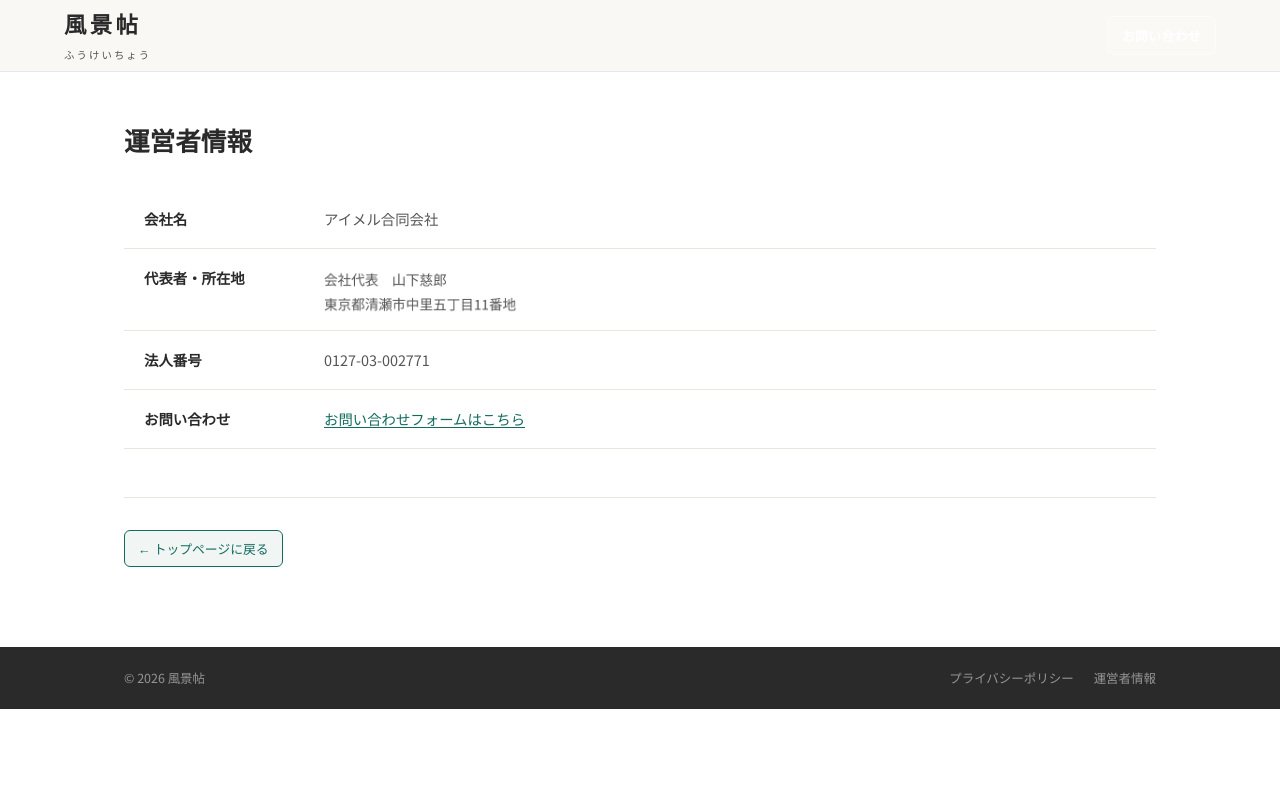
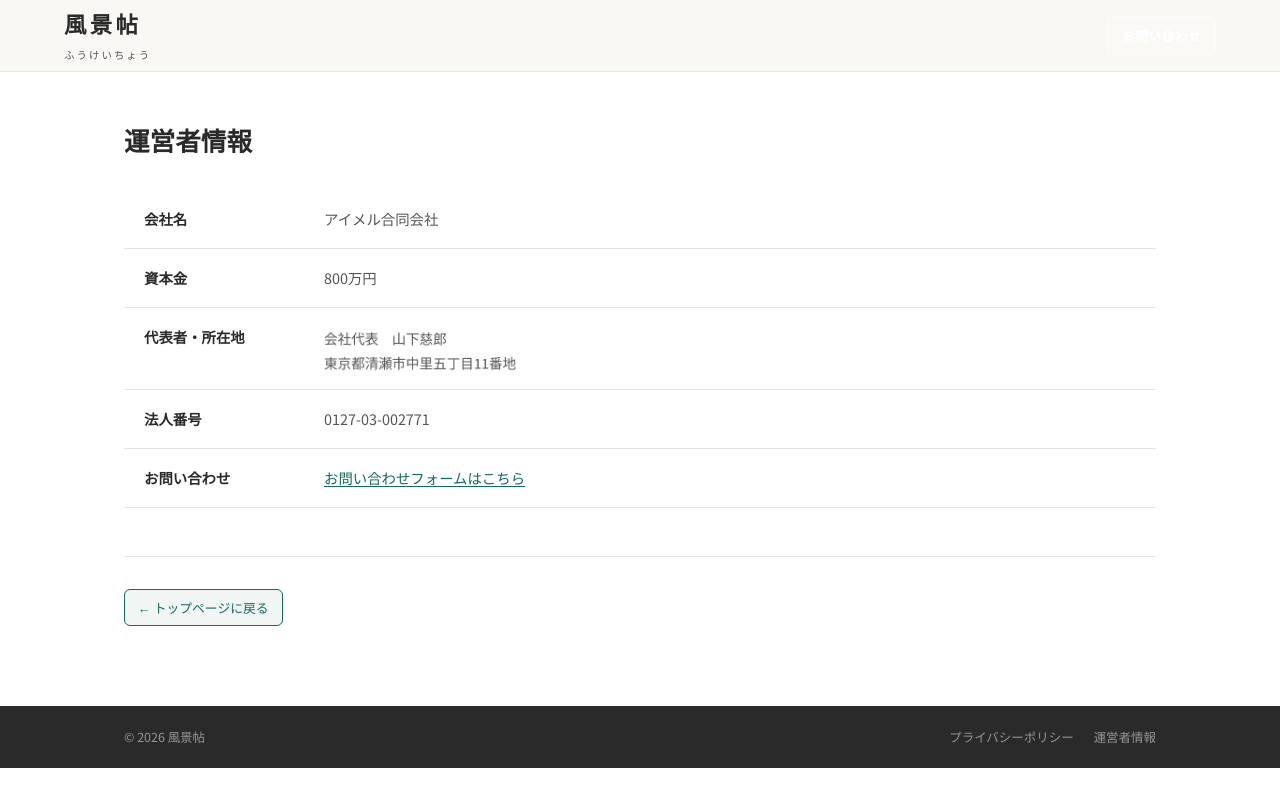
Before and after one commit to dr836gnypeq-ctrl/fukeichou-site, a Jekyll site: the page built from company.html, in a window 1280 px wide. Shown: the top 807 px of the page. Built offline with Jekyll 4.4.1, drawn with Linux system fonts in a browser that asks for light colours; nearby versions of some CDN libraries.

Commit message:
運営者情報: 資本金800万円を追加

```diff
--- a/company.html
+++ b/company.html
@@ -24,6 +24,7 @@ no_contact: true
 <table class="company-table">
 <tbody>
 <tr><th>会社名</th><td>アイメル合同会社</td></tr>
+<tr><th>資本金</th><td>800万円</td></tr>
 <tr><th>代表者・所在地</th><td><img src="{{ '/assets/images/company-info.png' | relative_url }}" alt="" class="company-info-img"></td></tr>
 <tr><th>法人番号</th><td>0127-03-002771</td></tr>
 <tr><th>お問い合わせ</th><td><a href="{{ '/' | relative_url }}#contact" class="privacy-link">お問い合わせフォームはこちら</a></td></tr>
```
